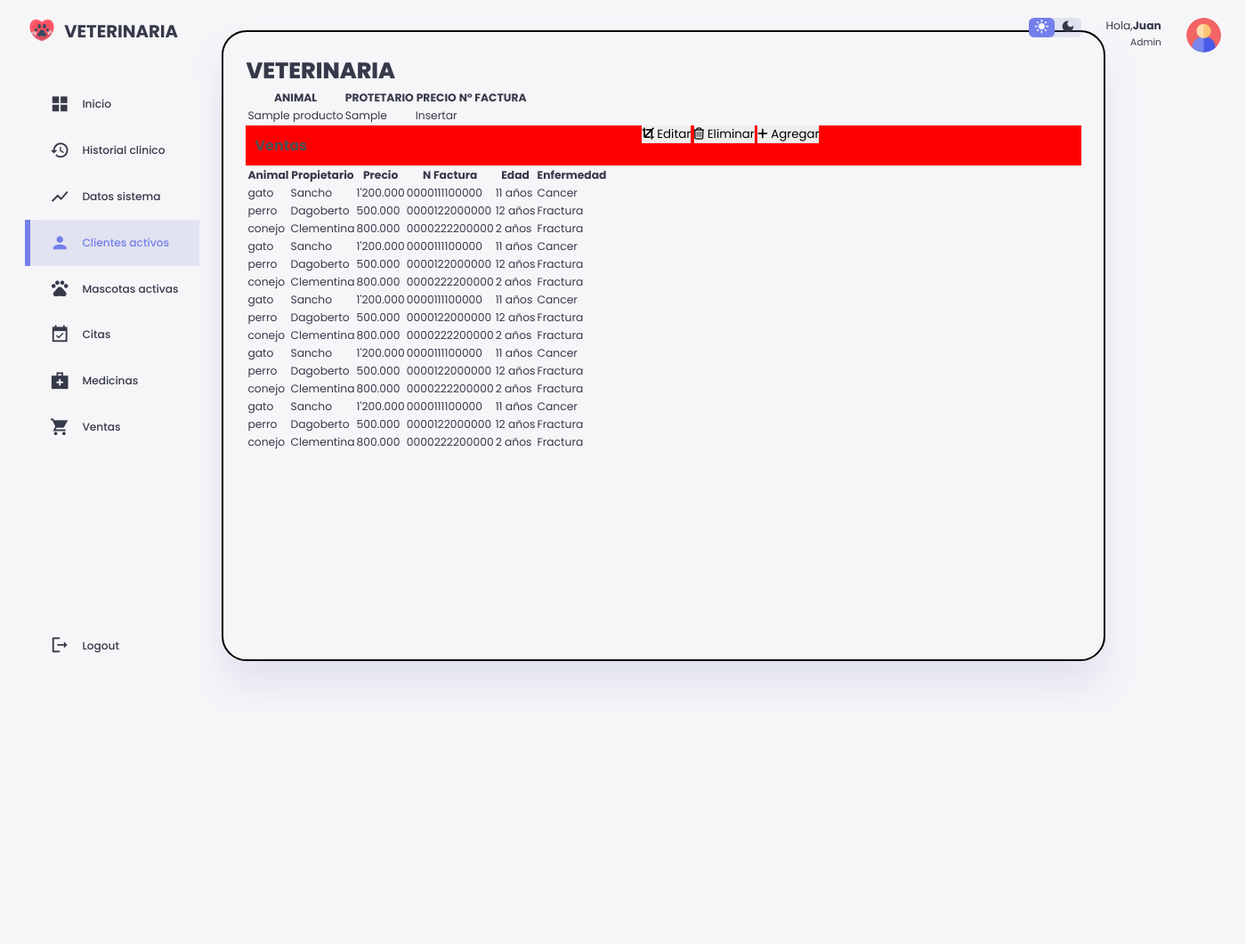
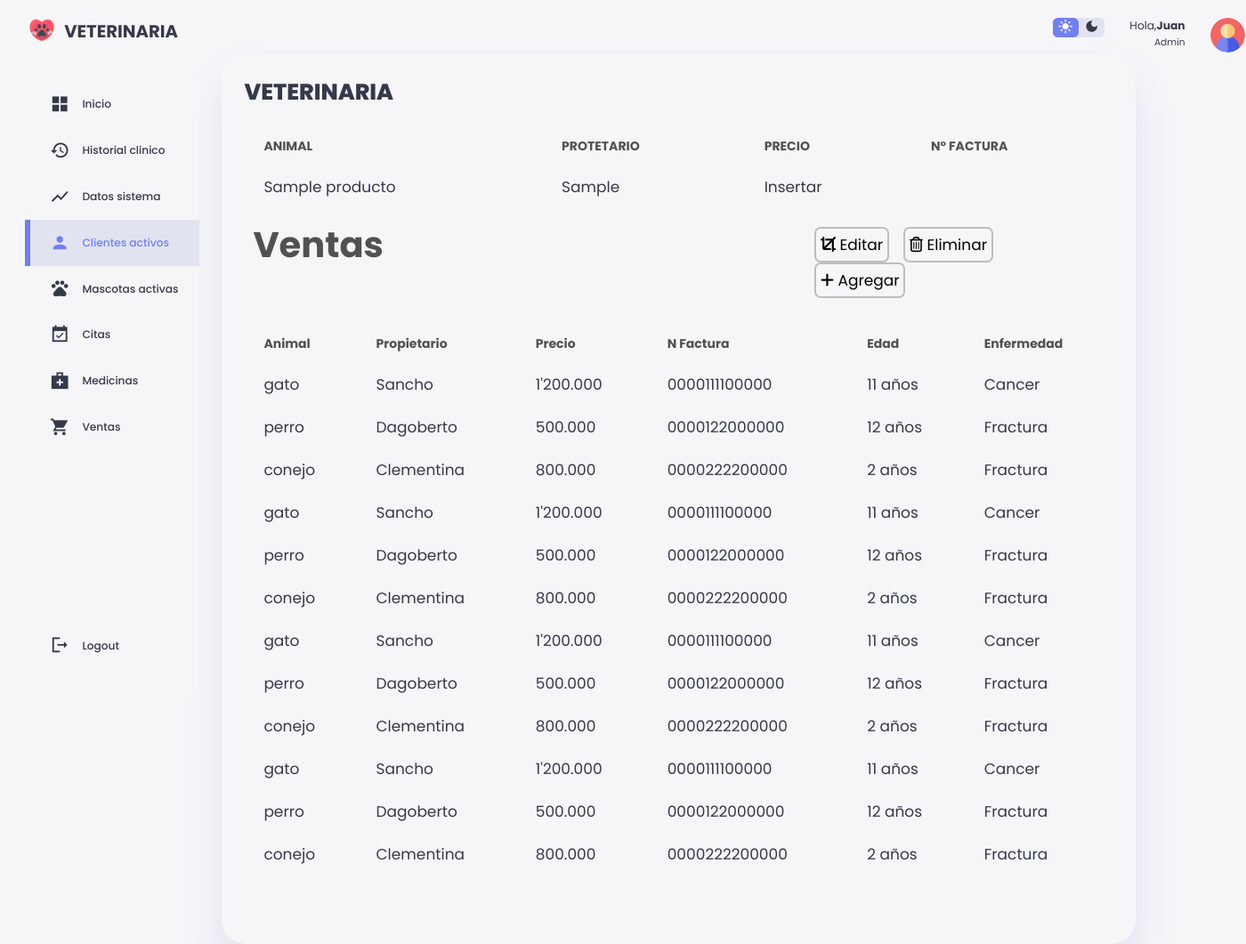
Before and after one commit to juanhcode/Veterinaria-App, a Django app: page /ventas/ventas/ in a window 1400 px wide. Shown: the whole page at 89% size. Before the commit the page ends 765 px from the top, so only its background shows below. Run offline with Django 4.2, Linux system fonts and the light colour scheme; tables that the repository leaves empty hold one stand-in row (values such as "Sample post"); some libraries are stand-ins or nearby versions.

Commit message:
Pull rama juanhcode

```diff
--- a/static/styles/home.css
+++ b/static/styles/home.css
@@ -1,5 +1,4 @@
 @import url('https://fonts.googleapis.com/css2?family=Nunito:wght@700;800&family=Poppins:wght@300;400;500;600;700;800&display=swap');
-
 
 :root{
     /*Colores*/
@@ -191,19 +190,15 @@ aside .sidebar a:hover span{
 
 }
 
-
 .ventas{
     width: 100%;
     height: 100%;
-
-
 }
 
 
 /*TARJETAS*/
 main{
     margin-top:1.4rem;
-
 }
 
 main .date{
@@ -277,7 +272,9 @@ main .insights small{
     margin-top: 1.3rem;
     display:block;
 }
-
+.sales{
+    margin-top: 5% !important;
+}
 /*Header*/
 .right{
     margin-top: 1.4rem;
--- a/static/styles/ventas.css
+++ b/static/styles/ventas.css
@@ -9,18 +9,18 @@ section{
 }
 .header{
     width: 100%;
-    display: inline-flex;
+    display: flex;
     padding: 0;
-    background-color: red;
 
 }
 h2.ventas{
-    font-size: 16px;
+    font-size: 40px;
     text-align: left;
     width: 425px;
     margin: 10px;
     text-justify: auto;
     color: rgb(81, 81, 81);
+    flex-grow: 9;
 }
 
 .contenedor .btn{
@@ -38,82 +38,88 @@ h2.ventas{
     box-shadow: 0 6px 6px rgba(198, 192, 192, 0.6);
 }
 
-.contenedor .btn .eliminar
-main{
-    margin-top:1.4rem;
+.contenedor .btn .eliminar {
+    cursor: pointer;
+    border-radius: 5px;
+    border: 1px solid #66656527;
+    background-color: transparent;
+    height: 23px;
+    width: 80px;
+    color: #292929a5;
+    font-size: 12px;
+    box-shadow: 0 6px 6px rgba(198, 192, 192, 0.6);
+}
+.contenedor .btn .eliminar:hover{
+    background: #66656587;
+}
+.contenedor .btn .agregar {
+    cursor: pointer;
+    border-radius: 5px;
+    border: 1px solid #66656551;
+    background-color: transparent;
+    height: 23px;
+    width: 80px;
+    color: #292929a5;
+    font-size: 12px;
+    box-shadow: 0 6px 6px rgba(198, 192, 192, 0.6);
+}
+.contenedor .btn .agregar:hover{
+    background: #66656587;
 }
 
-main .date{
-    display:inline-block;
-    background:var(--color-light);
-    border-radius: var(--border-radius-1);
-    margin-top:1rem;
-    padding: 0.5rem 1.6rem;
+.btn{
+    padding:10px;
+    padding-top:20px;
+    flex-grow:3;
+}
+.editar {
+    padding:1.5%;
+    margin-right: 4%;
+    font-size: 17px;
+    border:2px solid #BEBEBE;
+    border-radius:7px;
+    background-color:#f6f6f9;
+}
+.eliminar{
+    padding:1.5%;
+    margin-right: 4%;
+    font-size: 17px;
+    border:2px solid #BEBEBE;
+    border-radius:7px;
+    background-color:#f6f6f9;
+}
+.agregar{
+    padding:1.5%;
+    margin-right: 4%;
+    font-size: 17px;
+    border:2px solid #BEBEBE;
+    border-radius:7px;
+    background-color:#f6f6f9;
 }
 
-main .date input[type='date']{
-    background: transparent;
-    color:var(--color-dark);
-
+table{
+    width:100%;
+    font-size: 16px;
+    margin-top: 2%;
+    margin-left: 0px;
+    margin-right: 0px;
+    border-radius: 12px;
 }
-
-main .insights{
-    display: grid;
-    grid-template-columns:1;
-    height:90%;
-    gap: 1.6rem;
+th{
+    text-align:left;
+    font-size: 14px;
+    color: rgb(81, 81, 81);
+    border-right: 0px;
+    border-left: 0px;
+    border-radius: 12px;
 }
-
-main .insights > div {
-    background: var(--color-white);
-    padding: var(--card-padding);
-    border-radius: var(--card-border-radius);
-    margin-top: 1rem;
-    box-shadow: var(--box-shadow);
-    transition:all 300ms ease;
+td{
+    text-align:left;
+    font-size: 17px;
 }
-
-main .insights > div:hover{
-    box-shadow: none;
+td,th{
+    padding-left: 20px;
+    padding-right: 20PX;
+    padding-top: 10px;
+    padding-bottom: 10px;
 }
-
-main .insights > div span{
-    background: var(color-primary);
-    padding:0.5rem;
-    border-radius:50%;
-    color:var(--color-white);
-    font-size: 2rem;
-}
-
-
-
-main .insights > div .middle{
-    display: flex;
-    align-items: center;
-    justify-content:space-between;
-}
-
-main .insights h3{
-    margin: 1rem 0  0.6rem;
-    font-size: 1rem;
-}
-
-main .insights .progress{
-    position: relative;
-    width: 92px;
-    height:92px;
-    border-radius: 50%;
-}
-
-main .insights svg{
-    width: 7rem;
-    height:7rem;
-}
-
-main .insights small{
-    margin-top: 1.3rem;
-    display:block;
-}
-.sales{
-    border:2px solid black;
-}
--- a/templates/ventas/ventas.html
+++ b/templates/ventas/ventas.html
@@ -28,7 +28,7 @@
 
       </table>
 
-
+      <link rel="stylesheet" href="{% static 'styles/ventas.css' %}">
       <script src="https://kit.fontawesome.com/7fed639e7f.js" crossorigin="anonymous"></script>
           <section class="header">
             <h2 class="ventas">Ventas</h2>
@@ -152,33 +152,5 @@
                  <td>2 años</td>
                  <td>Fractura</td>
               </tr>
-        <tr>
-          <td>gato</td>
-          <td>Sancho</td>
-          <td>1'200.000</td>
-          <td>0000111100000</td>
-          <td>11 años</td>
-          <td>Cancer</td>
-        </tr>
-
-         <tr>
-           <td>perro</td>
-           <td>Dagoberto</td>
-           <td>500.000</td>
-           <td>0000122000000</td>
-           <td>12 años</td>
-           <td>Fractura</td>
-         </tr>
-
-        <tr>
-           <td>conejo</td>
-           <td>Clementina</td>
-           <td>800.000</td>
-           <td>0000222200000</td>
-           <td>2 años</td>
-           <td>Fractura</td>
-        </tr>
-
-
              </table>
 {% endblock content %}
```
Lines whose indentation alone changed are shown as unchanged.
